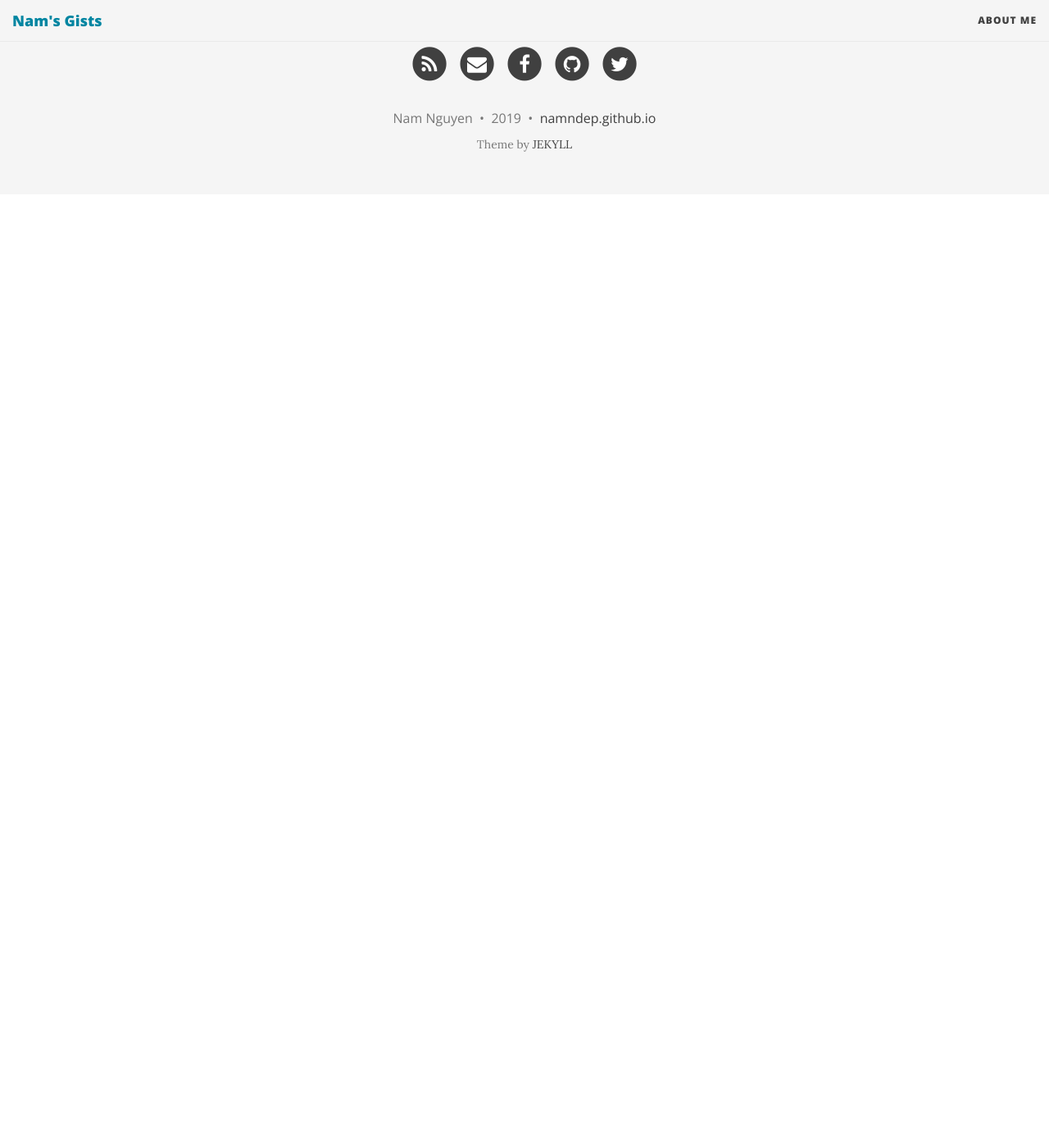
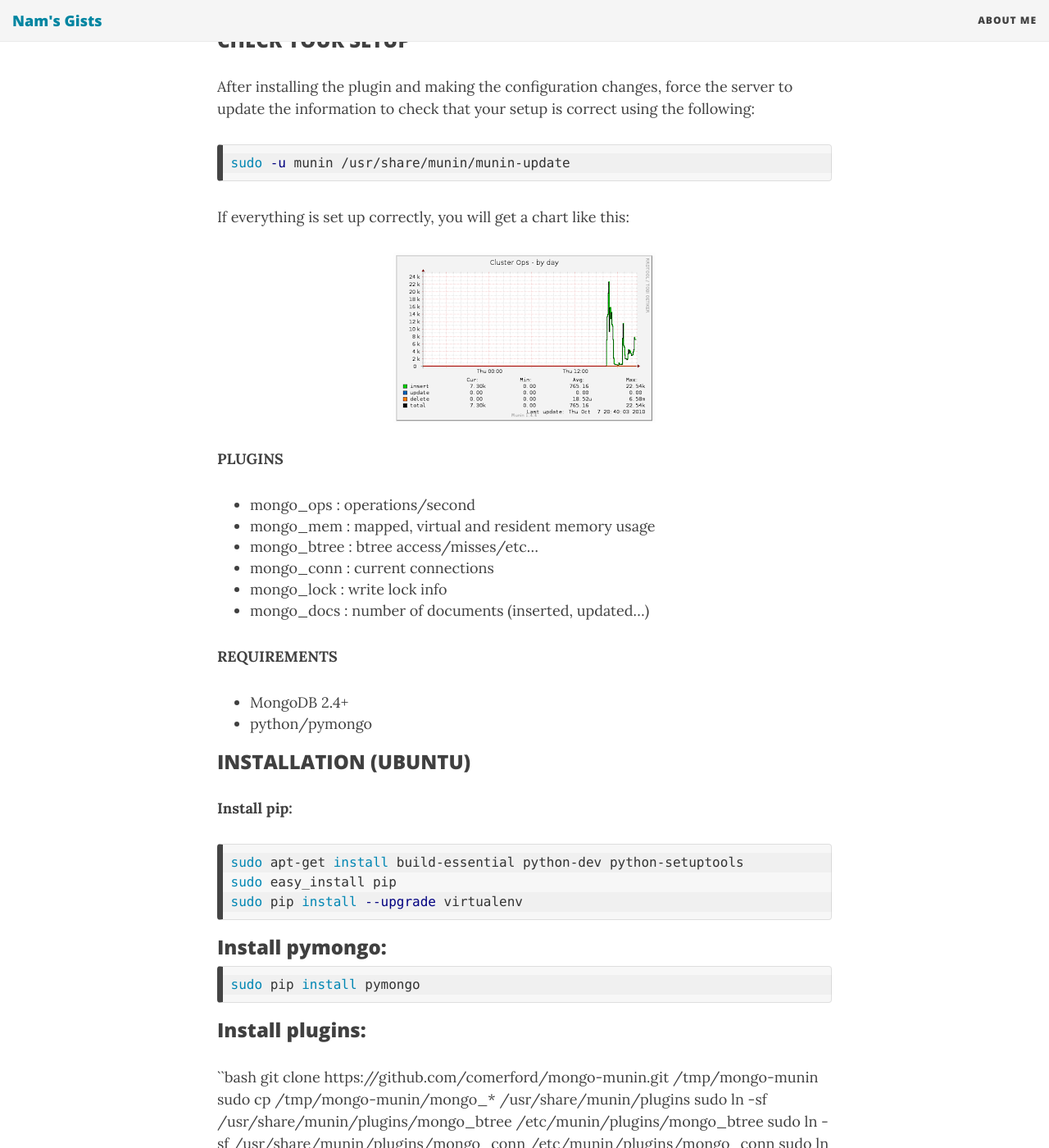
Before and after one commit to namndev/namndev.github.io, a Jekyll site: the page built from _posts/2016-02-26-mongodb-on-ubuntu.md, in a window 1280 px wide and 1400 px high, scrolled down 3573 px. Shown: the whole window at 82% size. Built offline with Jekyll 4.4.1, drawn with Linux system fonts in a browser that asks for light colours; nearby versions of some CDN libraries; before the commit the page ends 3810 px from its top, so only the background shows below that; some of the changed text lies outside the part shown.

Commit message:
update mogodb

````diff
--- a/_posts/2016-02-26-mongodb-on-ubuntu.md
+++ b/_posts/2016-02-26-mongodb-on-ubuntu.md
@@ -122,4 +122,95 @@
 sudo service mongod restart
 ```
 
+## MongoDB Munin Plugin
+
+A [plugin](https://github.com/comerford/mongo-munin) is available that provide metrics for:
+
+- B-Tree stats
+- Current connections
+- Memory usage
+- Database operations (inserts, updates, queries etc.)
+
+The plugin can be installed on each node where MongoDB. For requirements and instructions to installing the MongoDB Munin Plugin.
+
+### CHECK YOUR SETUP
+
+After installing the plugin and making the configuration changes, force the server to update the information to check that your setup is correct using the following:
+
+```bash
+sudo -u munin /usr/share/munin/munin-update
+```
+
+If everything is set up correctly, you will get a chart like this:
+
+<p align="center">
+    <img src="/img/2016/munin-configuration-screen-shot.png" />
+</p>
+
+__PLUGINS__
+- mongo_ops : operations/second
+- mongo_mem : mapped, virtual and resident memory usage
+- mongo_btree : btree access/misses/etc...
+- mongo_conn : current connections
+- mongo_lock : write lock info
+- mongo_docs : number of documents (inserted, updated...)
+
+__REQUIREMENTS__
+
+- MongoDB 2.4+
+- python/pymongo
+
+### INSTALLATION (UBUNTU)
+
+__Install pip:__
+
+```bash
+sudo apt-get install build-essential python-dev python-setuptools
+sudo easy_install pip
+sudo pip install --upgrade virtualenv
+```
+
+### Install pymongo:
+
+```bash
+sudo pip install pymongo
+```
+
+### Install plugins:
+
+``bash
+git clone https://github.com/comerford/mongo-munin.git /tmp/mongo-munin
+sudo cp /tmp/mongo-munin/mongo_* /usr/share/munin/plugins
+sudo ln -sf /usr/share/munin/plugins/mongo_btree /etc/munin/plugins/mongo_btree
+sudo ln -sf /usr/share/munin/plugins/mongo_conn /etc/munin/plugins/mongo_conn
+sudo ln -sf /usr/share/munin/plugins/mongo_lock /etc/munin/plugins/mongo_lock
+sudo ln -sf /usr/share/munin/plugins/mongo_mem /etc/munin/plugins/mongo_mem
+sudo ln -sf /usr/share/munin/plugins/mongo_ops /etc/munin/plugins/mongo_ops
+sudo ln -sf /usr/share/munin/plugins/mongo_docs /etc/munin/plugins/mongo_docs
+sudo chmod +x /usr/share/munin/plugins/mongo_*
+sudo service munin-node restart
+```
+
+_Check if plugins are running:_
+
+```bash
+munin-node-configure | grep "mongo_"
+```
+
+_Test plugin output:_
+
+```bash
+munin-run mongo_ops
+```
+
+### CONFIGURATION
+__How to configure custom db connection?__
+
+munin-node can set env value in below file: `/etc/munin/plugin-conf.d/munin-node`
+
+```bash
+[mongo_*]
+env.MONGO_DB_URI mongodb://user:password@host:port/dbname
+```
+
 > Thanks,
````
Also changed, not shown: img/2016/munin-configuration-screen-shot.png (added).
